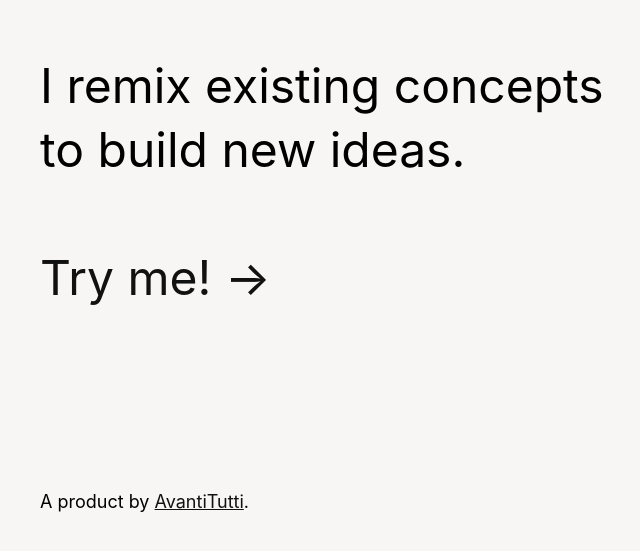
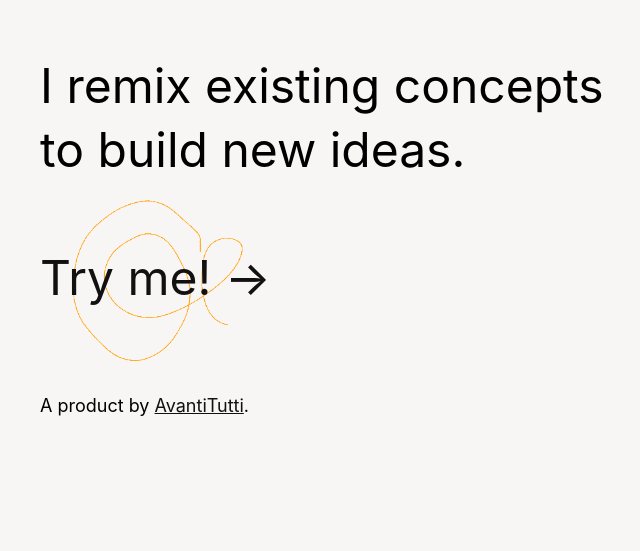
Before and after one commit to damagedgoods/combinator, a Django app: page /combine/ in a window 1280 px wide. Shown: the part 202-753 px from the top of the page, without its empty margins (24-664 px from the left). Run offline with Django 5.2, Linux system fonts and the light colour scheme; data that the repository does not hold is empty.

Commit message:
Added scribble to the CTA and minor layout fixes in the home page

```diff
--- a/combine/static/css/styles.css
+++ b/combine/static/css/styles.css
@@ -59,17 +59,6 @@ body {
     text-decoration: none;
 }
 
-#main #left #avanti {
-    position: absolute;
-    bottom: 64px;
-    font-size: 18px;
-}
-
-#main #left #avanti a {
-    font-size: 18px;
-    text-decoration: underline;
-}
-
 #main #right{
     width: 30%;
     float: right;
@@ -87,7 +76,6 @@ body {
     bottom: 64px;
     right: 64px;
 }
-
 
 div.small {
     font-size: 18px;
@@ -363,7 +351,33 @@ input[type="file"] {
     cursor: pointer;
   }
 
-
 span.intensify {
     font-weight: 800;
 }
+
+#cta {
+    position: relative;
+}
+
+#cta a {
+    position: relative;
+}
+
+#glow {
+    position: absolute;
+    top: -60px;
+    left: -30px;
+    z-index: -1;
+    width: 300px;
+}
+
+#main #left #avanti {
+    /* position: absolute;
+    bottom: 64px;*/
+    font-size: 18px;
+}
+
+#main #left #avanti a {
+    font-size: 18px;
+    text-decoration: underline;
+}
--- a/combine/templates/index.html
+++ b/combine/templates/index.html
@@ -17,8 +17,13 @@
 		<div id="left">
 			<p>Hello there.<br/>I'm <span class="intensify">the MixMaster</span>.</p>
 			<p>I remix existing concepts to build new ideas.</p>
-			<p><a href="./collection/new">Try me! &rarr;</a></p>
+			<p id="cta">
+				<img id="glow" src="../static/img/glow.png"/>
+				<a href="./collection/new">Try me! &rarr;</a>
+			</p>
+
 			<p id="avanti">A product by <a href="#">AvantiTutti</a>.</p>
+
 		</div>
 		<div id="right">
 			<ul id="collections_list">
@@ -28,7 +33,6 @@
 				<li></li>
 			</ul>
 		</div>
-
 	</div>
 
 </body>
```
Also changed, not shown: combine/static/img/glow.png (added).
